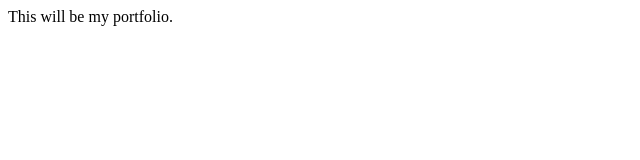
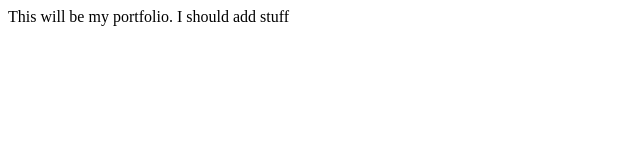
Before and after one commit to nOchsner/no, a plain HTML site: page index.html in a window 1280 px wide. Shown: the whole page, without its empty margins (0-640 px from the left). Drawn offline with Linux system fonts and the light colour scheme.

Commit message:
ahahahaha

```diff
--- a/index.html
+++ b/index.html
@@ -6,6 +6,6 @@
     <title>Portfolio</title>
 </head>
 <body>
-    This will be my portfolio.
+    This will be my portfolio. I should add stuff
 </body>
 </html>
```
